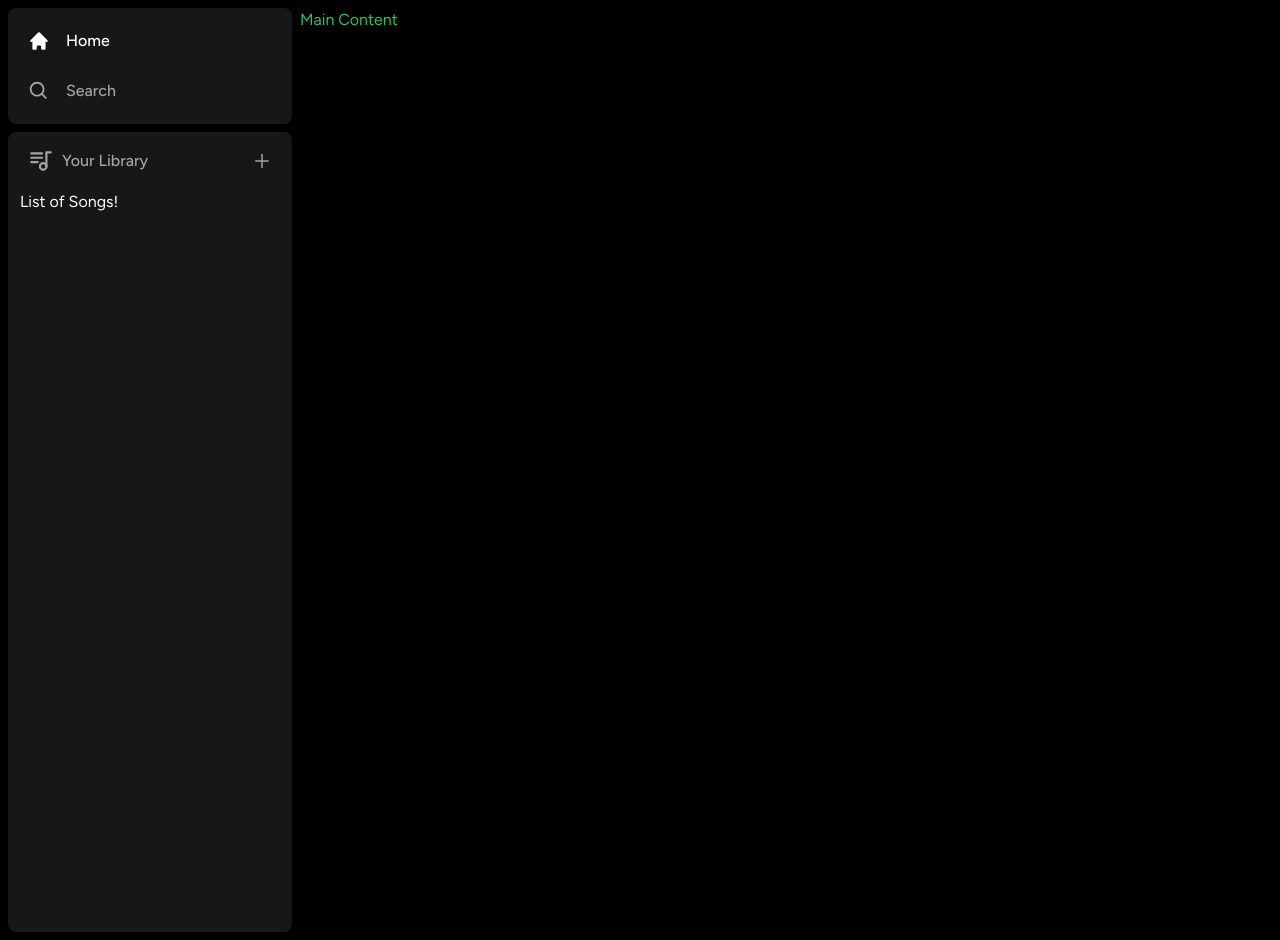
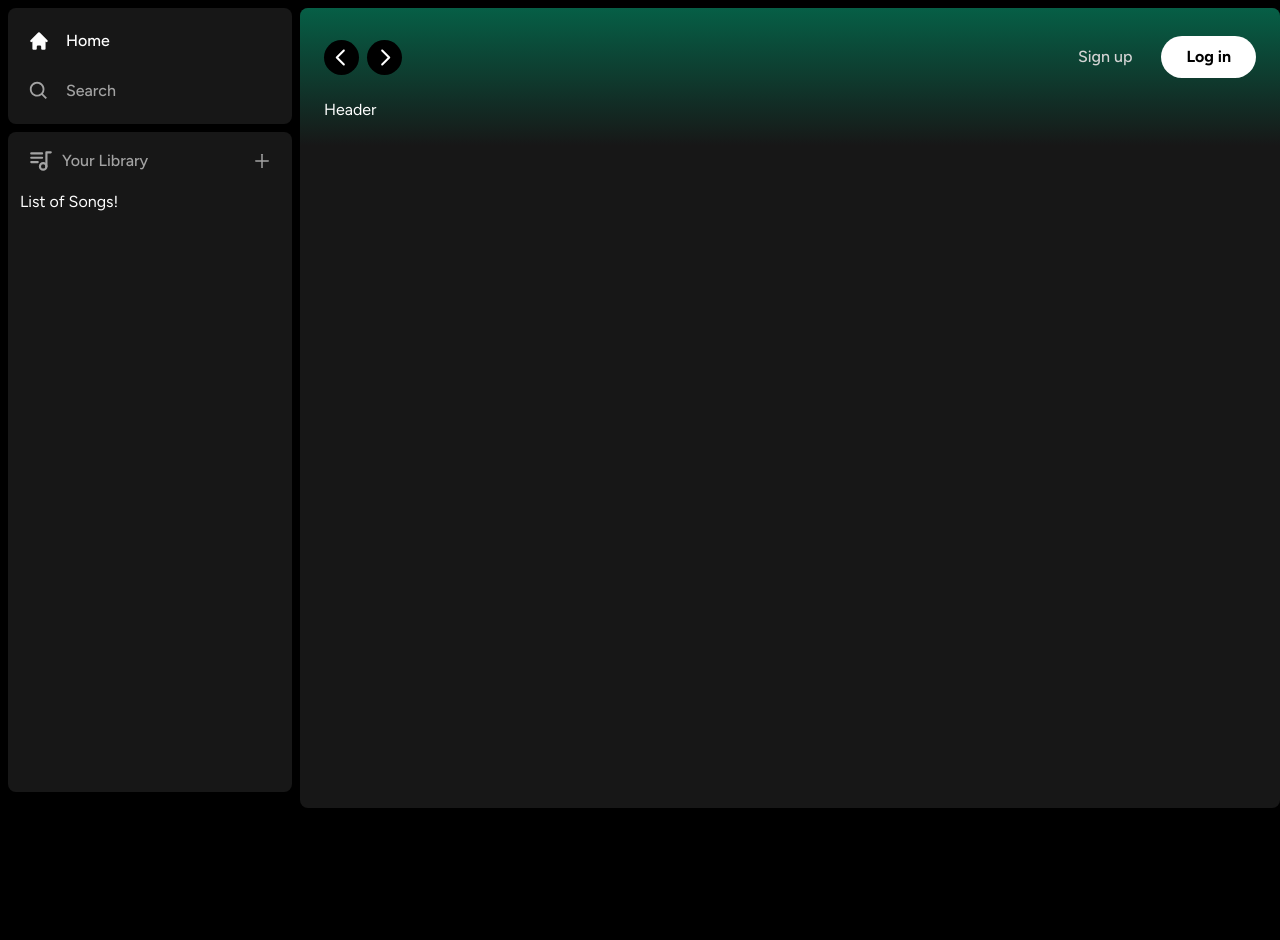
Before and after one commit to samarjit-singh/spotify-clone, a Next.js app: page / in a window 1280 px wide. After the commit the page ends 816 px from the top, so only its background shows below. Built offline with nearby package versions, Linux system fonts and the light colour scheme.

Commit message:
created header of the main page

```diff
--- a/app/(site)/page.tsx
+++ b/app/(site)/page.tsx
@@ -1,3 +1,9 @@
+import Header from "@/components/Header";
+
 export default function Home() {
-  return <div className="text-green-500">Main Content</div>;
+  return (
+    <div className="bg-neutral-900 rounded-lg h-screen w-full overflow-hidden overflow-y-auto">
+      <Header>Header</Header>
+    </div>
+  );
 }
--- /dev/null
+++ b/components/Button.tsx
@@ -0,0 +1,40 @@
+import { forwardRef } from "react"; //The forwardRef function enables the component to work with the ref prop and be referenced externally if needed.
+import { twMerge } from "tailwind-merge";
+
+//  it inherits all the standard HTML button element attributes like onClick, className, type, etc.
+interface ButtonProps extends React.ButtonHTMLAttributes<HTMLButtonElement> {}
+
+const Button = forwardRef<HTMLButtonElement, ButtonProps>(
+  ({ className, children, disabled, type = "button", ...props }, ref) => {
+    return (
+      <button
+        className={twMerge(
+          `w-full
+          rounded-full
+          bg-green-500
+          border
+          border-transparent
+          px-3
+          py-3
+          disabled:cursor-not-allowed
+          disabled:opacity-50
+          text-black
+          font-bold
+          hover:opacity-75
+          transition`,
+          className
+        )}
+        type={type}
+        disabled={disabled}
+        ref={ref}
+        {...props}
+      >
+        {children}
+      </button>
+    );
+  }
+);
+
+Button.displayName = "Button";
+
+export default Button;
--- /dev/null
+++ b/components/Header.tsx
@@ -0,0 +1,78 @@
+"use client";
+import { useRouter } from "next/navigation";
+import { twMerge } from "tailwind-merge";
+import { RxCaretLeft, RxCaretRight } from "react-icons/rx";
+import { HiHome } from "react-icons/hi";
+import { BiSearch } from "react-icons/bi";
+import Button from "./Button";
+
+interface HeaderProps {
+  children: React.ReactNode;
+  className?: string;
+}
+
+const Header: React.FC<HeaderProps> = ({ children, className }) => {
+  const router = useRouter();
+
+  const handleLogout = () => {
+    // Handle loout in the future
+  };
+
+  return (
+    <div
+      className={twMerge(
+        `h-fit bg-gradient-to-b from-emerald-800 p-6`,
+        className
+      )}
+    >
+      <div className="w-full mb-4 flex items-center justify-between">
+        <div className="hidden md:flex gap-x-2 items-center">
+          <button
+            onClick={() => router.back()}
+            className="rounded-full bg-black flex items-center justify-center hover:opacity-75 transition"
+          >
+            <RxCaretLeft size={35} className="text-white" />
+          </button>
+          <button
+            onClick={() => router.forward()}
+            className="rounded-full bg-black flex items-center justify-center hover:opacity-75 transition"
+          >
+            <RxCaretRight size={35} className="text-white" />
+          </button>
+        </div>
+        <div className="flex md:hidden gap-x-2 items-center">
+          <button className="rounded-full p-2 bg-white items-center justify-center hover:opacity-75 transition">
+            <HiHome className="text-black" size={20} />
+          </button>
+          <button className="rounded-full p-2 bg-white items-center justify-center hover:opacity-75 transition">
+            <BiSearch className="text-black" size={20} />
+          </button>
+        </div>
+        <div
+          className="
+        flex justify-between items-center gap-x-4
+        "
+        >
+          <>
+            <div>
+              <Button
+                onClick={() => {}}
+                className="bg-transparent text-neutral-300 font-medium"
+              >
+                Sign up
+              </Button>
+            </div>
+            <div>
+              <Button onClick={() => {}} className="bg-white px-6 py-2">
+                Log in
+              </Button>
+            </div>
+          </>
+        </div>
+      </div>
+      {children}
+    </div>
+  );
+};
+
+export default Header;
--- a/components/Sidebar.tsx
+++ b/components/Sidebar.tsx
@@ -35,7 +35,7 @@ const Sidebar: React.FC<SidebarProps> = ({ children }) => {
 
   return (
     <div className="flex h-full">
-      <div className="hidden md:flex flex-col gap-y-2 bg-black h-full w-[300px] p-2">
+      <div className="hidden md:flex flex-col gap-y-2 bg-black h-screen w-[300px] p-2">
         <Box>
           <div className="flex flex-col gap-y-4 px-5 py-4">
             {routes.map((item) => (
@@ -43,7 +43,7 @@ const Sidebar: React.FC<SidebarProps> = ({ children }) => {
             ))}
           </div>
         </Box>
-        <Box className="overflow-y-auto h-screen">
+        <Box className="overflow-y-auto h-full">
           <Library />
         </Box>
       </div>
```
